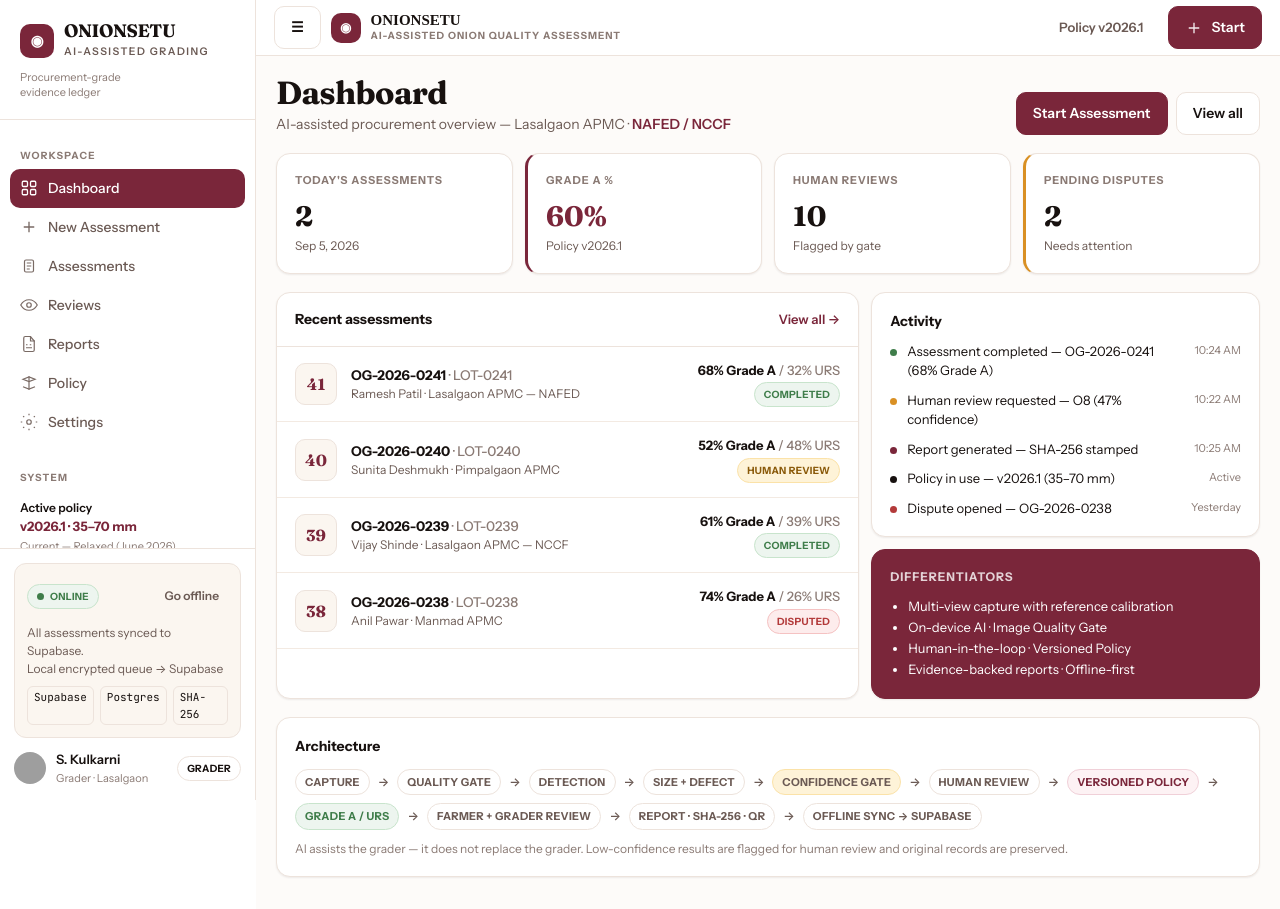
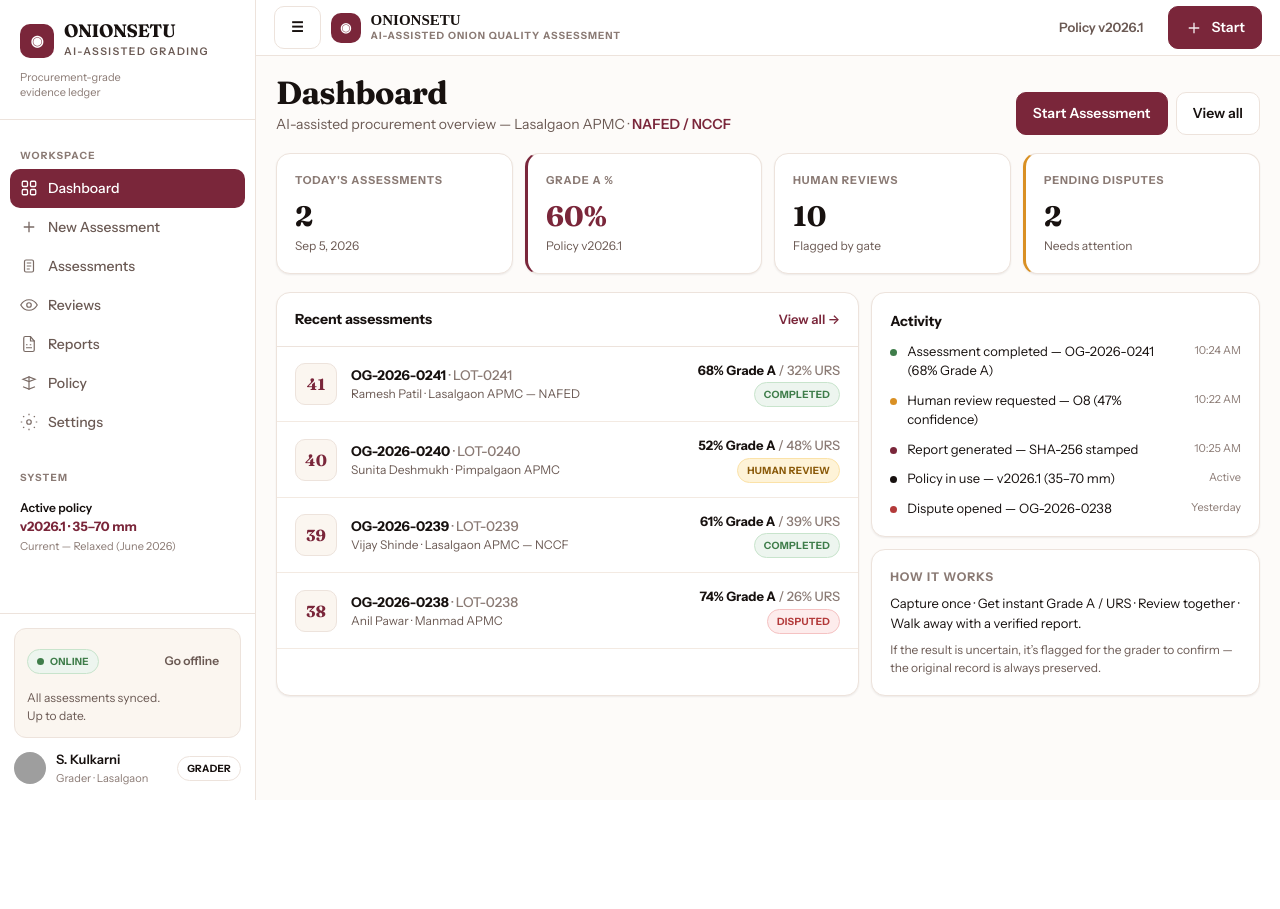
Before and after one commit to abdulahad-m07/onion-setu, a React (Vite) app: page / in a window 1280 px wide. After the commit the page ends 800 px from the top, so only its background shows below. Built offline with nearby package versions, Linux system fonts and the light colour scheme; grey boxes are pictures that could not be loaded.

Commit message:
cleanup: hide internal architecture details from user-facing dashboard and sidebar

```diff
--- a/src/components/Layout.jsx
+++ b/src/components/Layout.jsx
@@ -124,15 +124,12 @@ export default function Layout({ children }){
               <button className="btn btn-ghost" style={{padding:"4px 8px",fontSize:12}} onClick={()=> setOffline(v=>!v)}>{offline ? "Go online" : "Go offline"}</button>
             </div>
             <div style={{fontSize:12, color:"#6B5A54"}}>
-              {offline ? `${pendingCount} assessment${pendingCount!==1?"s":""} queued locally.` : "All assessments synced to Supabase."}
-              <br/>Local encrypted queue → Supabase
+              {offline ? `${pendingCount} assessment${pendingCount!==1?"s":""} saved offline.` : "All assessments synced."}
+              <br/>{offline ? "Will sync when you're back online." : "Up to date."}
             </div>
             {offline && pendingCount>0 && (
-              <button className="btn btn-primary" style={{width:"100%",marginTop:10,fontSize:13}} onClick={syncAll}>Simulate sync</button>
+              <button className="btn btn-primary" style={{width:"100%",marginTop:10,fontSize:13}} onClick={syncAll}>Sync now</button>
             )}
-            <div style={{marginTop:8, display:"flex", gap:6}}>
-              <span className="kbd">Supabase</span><span className="kbd">Postgres</span><span className="kbd">SHA-256</span>
-            </div>
           </div>
           <div style={{display:"flex",alignItems:"center",gap:10, marginTop:12}}>
             <img src="https://i.pravatar.cc/100?img=12" alt="" style={{width:32,height:32,borderRadius:"50%",objectFit:"cover"}}/>
--- a/src/pages/Dashboard.jsx
+++ b/src/pages/Dashboard.jsx
@@ -62,34 +62,12 @@ export default function Dashboard(){
               <Activity dot="#B33A3A" text="Dispute opened — OG-2026-0238" time="Yesterday" />
             </div>
           </div>
-          <div className="card card-pad" style={{background:"#7A263A", color:"white", borderColor:"#7A263A"}}>
-            <div style={{fontSize:12, letterSpacing:".08em", textTransform:"uppercase", opacity:.8, fontWeight:700}}>Differentiators</div>
-            <ul style={{margin:"10px 0 0", paddingLeft:18, fontSize:13, lineHeight:1.6}}>
-              <li>Multi-view capture with reference calibration</li>
-              <li>On-device AI · Image Quality Gate</li>
-              <li>Human-in-the-loop · Versioned Policy</li>
-              <li>Evidence-backed reports · Offline-first</li>
-            </ul>
+          <div className="card card-pad">
+            <div style={{fontSize:12, letterSpacing:".08em", textTransform:"uppercase", color:"#8a7a74", fontWeight:700}}>How it works</div>
+            <div style={{marginTop:8, fontSize:13, color:"#17110F", lineHeight:1.5}}>Capture once · Get instant Grade A / URS · Review together · Walk away with a verified report.</div>
+            <div style={{marginTop:8, fontSize:12, color:"#6B5A54"}}>If the result is uncertain, it’s flagged for the grader to confirm — the original record is always preserved.</div>
           </div>
         </div>
-      </div>
-
-      <div className="card card-pad">
-        <h3 style={{margin:"0 0 12px", fontSize:14, fontWeight:700}}>Architecture</h3>
-        <div style={{display:"flex", flexWrap:"wrap", gap:8, alignItems:"center", fontSize:12, fontWeight:600, color:"#6B5A54"}}>
-          <span className="badge">Capture</span> <span>→</span>
-          <span className="badge">Quality Gate</span> <span>→</span>
-          <span className="badge">Detection</span> <span>→</span>
-          <span className="badge">Size + Defect</span> <span>→</span>
-          <span className="badge" style={{background:"#FEF3D8", borderColor:"#FBE2A8"}}>Confidence Gate</span> <span>→</span>
-          <span className="badge">Human Review</span> <span>→</span>
-          <span className="badge" style={{background:"#fdf2f4", borderColor:"#F0D0D8", color:"#7A263A"}}>Versioned Policy</span> <span>→</span>
-          <span className="badge" style={{background:"#EDF5EF", borderColor:"#C8E4CC", color:"#3F7D4A"}}>Grade A / URS</span> <span>→</span>
-          <span className="badge">Farmer + Grader Review</span> <span>→</span>
-          <span className="badge">Report · SHA-256 · QR</span> <span>→</span>
-          <span className="badge">Offline Sync → Supabase</span>
-        </div>
-        <div style={{marginTop:10, fontSize:12, color:"#8a7a74"}}>AI assists the grader — it does not replace the grader. Low-confidence results are flagged for human review and original records are preserved.</div>
       </div>
 
       <style>{`@media(max-width:900px){ .dash-grid{grid-template-columns:1fr !important} }`}</style>
```
